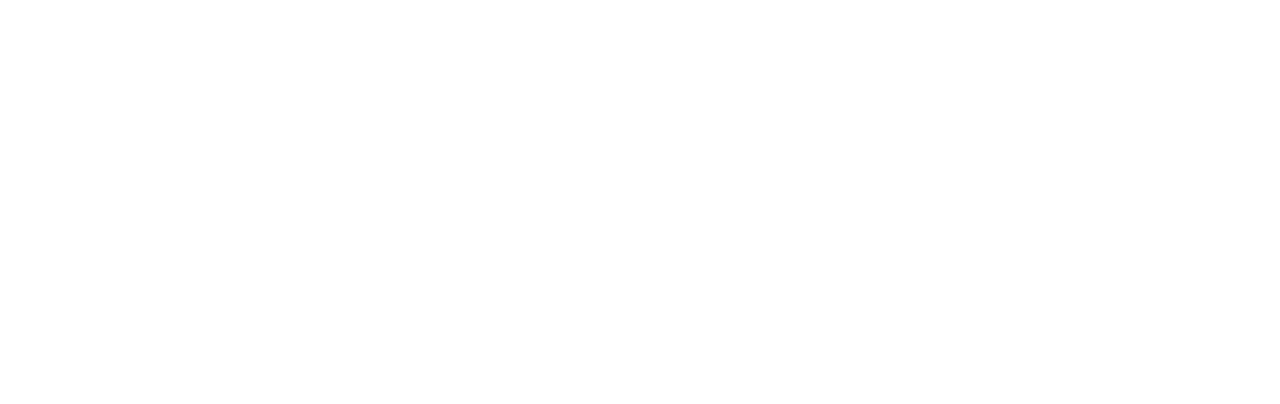
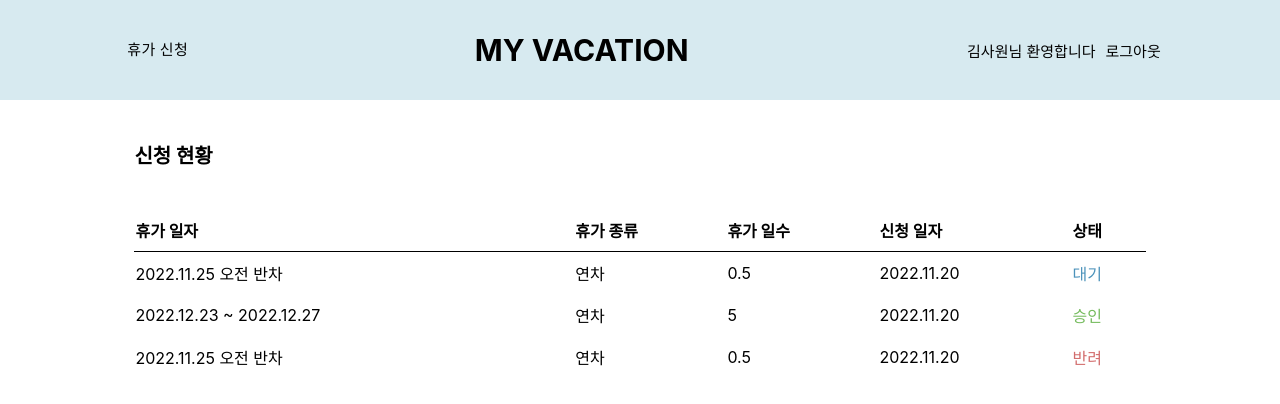
Before and after one commit to aeriheo/Vacation-Request, a React (Create React App) app in the folder frontend/: page /requestlist in a window 1280 px wide. Before the commit this address had no page. Shown: the top 404 px of the page. Built offline with nearby package versions, Linux system fonts and the light colour scheme.

Commit message:
[feat] request list 구현

```diff
--- a/frontend/src/App.js
+++ b/frontend/src/App.js
@@ -4,6 +4,7 @@
 import SetPw from './pages/SetPw';
 import Main from './pages/Main';
 import Request from './pages/Request';
+import RequestList from './pages/RequestList';
 
 function App() {
   return (
@@ -14,6 +15,7 @@
         <Route exact path = '/setpw' element={<SetPw/>} />
         <Route exact path = '/home' element={<Main/>} />
         <Route exact path = '/request' element={<Request/>} />
+        <Route exact path = '/requestlist' element={<RequestList/>} />
       </Routes>
     </BrowserRouter>
   );
--- a/frontend/src/components/RequestStatus/index.js
+++ b/frontend/src/components/RequestStatus/index.js
@@ -7,7 +7,7 @@
         <div className='status_wrapper'>
             <div className='status_div'>
                 <div className='status_title'>신청 현황</div>
-                <Button style={{fontWeight:'bold', color:'black'}}>더보기</Button>
+                <Button style={{fontWeight:'bold', color:'black'}} onClick={()=>{window.location.href='/requestlist';}}>더보기</Button>
             </div>
             <div className='status_lists_div'>
                 <div>2022.11.25 오전 반차</div>
--- /dev/null
+++ b/frontend/src/components/RequestTable/index.js
@@ -0,0 +1,45 @@
+import React from 'react';
+import './style.css';
+
+const RequestTable = () =>{
+    return(
+        <div className="requeset_table_wrapper">
+            <table className='request_table'>
+                <thead>
+                    <tr>
+                        <th className='request_table_th'>휴가 일자</th>
+                        <th className='request_table_th'>휴가 종류</th>
+                        <th className='request_table_th'>휴가 일수</th>
+                        <th className='request_table_th'>신청 일자</th>
+                        <th className='request_table_th'>상태</th>
+                    </tr>
+                </thead>
+                <tbody>
+                    <tr>
+                        <td className='request_table_td'>2022.11.25 오전 반차</td>
+                        <td className='request_table_td'>연차</td>
+                        <td className='request_table_td'>0.5</td>
+                        <td className='request_table_td'>2022.11.20</td>
+                        <td className='request_table_td' style={{color:'#4B92BA'}}>대기</td>
+                    </tr>
+                    <tr>
+                        <td className='request_table_td'>2022.12.23 ~ 2022.12.27</td>
+                        <td className='request_table_td'>연차</td>
+                        <td className='request_table_td'>5</td>
+                        <td className='request_table_td'>2022.11.20</td>
+                        <td className='request_table_td' style={{color:'#75BB5D'}}>승인</td>
+                    </tr>
+                    <tr>
+                        <td className='request_table_td'>2022.11.25 오전 반차</td>
+                        <td className='request_table_td'>연차</td>
+                        <td className='request_table_td'>0.5</td>
+                        <td className='request_table_td'>2022.11.20</td>
+                        <td className='request_table_td' style={{color:'#D26C6C'}}>반려</td>
+                    </tr>
+                </tbody>
+            </table>
+        </div>
+    );
+};
+
+export default RequestTable;
--- /dev/null
+++ b/frontend/src/components/RequestTable/style.css
@@ -0,0 +1,22 @@
+.request_table_wrapper{
+    width:100%;
+    display: flex;
+    justify-content: space-between;
+    margin-top:40px;
+}
+
+.request_table{
+    margin-top:40px;
+    width:100%;
+    text-align:left;
+    border-collapse: collapse;
+}
+
+.request_table_th{
+    border-bottom: 1px solid;
+    height:40px;
+}
+
+.request_table_td{
+    height:40px;
+}
--- a/frontend/src/components/header/index.js
+++ b/frontend/src/components/header/index.js
@@ -10,7 +10,10 @@
         <div className='header_div'>
             <Button style={{color:'black', fontSize:'15px'}} onClick={()=>{window.location.href='/request'}}>휴가 신청</Button>
             <div className='title_div' onClick={()=>{window.location.href='/home'}}>MY VACATION</div>
-            <div className='user_div'>{username}님 환영합니다</div>
+            <div className='user_wrapper'>
+                <div className='user_div'>{username}님 환영합니다</div>
+                <div className='logout_div' onClick={()=>{window.location.replace('/')}}>로그아웃</div>
+            </div>
         </div>
     );
 };
--- a/frontend/src/components/header/style.css
+++ b/frontend/src/components/header/style.css
@@ -10,8 +10,21 @@
 .title_div{
     font-size:30px;
     font-weight:bold;
+    cursor:pointer;
 }
 
 .user_div{
     font-size:15px;
 }
+
+.user_wrapper{
+    display:flex;
+    align-items:center;
+
+}
+
+.logout_div{
+    font-size:15px;
+    margin-left:10px;
+    cursor:pointer;
+}
--- a/frontend/src/pages/Login/index.js
+++ b/frontend/src/pages/Login/index.js
@@ -16,6 +16,7 @@
 
     const login = () =>{
         console.log(userid, password);
+        window.location.replace('/home');
     }
     return(
         <div className="div_box">
--- /dev/null
+++ b/frontend/src/pages/RequestList/index.js
@@ -0,0 +1,18 @@
+import React from 'react';
+import Header from '../../components/header';
+import RequestTable from '../../components/RequestTable';
+import './style.css';
+
+const RequestList = () =>{
+    return(
+        <div className="request_wrapper">
+            <Header/>
+            <div className='request_list_wrapper'>
+                <div className='request_list_title'>신청 현황</div>
+                <RequestTable/>
+            </div>
+        </div>
+    );
+};
+
+export default RequestList;
--- /dev/null
+++ b/frontend/src/pages/RequestList/style.css
@@ -0,0 +1,20 @@
+.request_list_wrapper{
+    flex-direction:column;
+    width:79%;
+    margin-top:40px;
+    margin-bottom:50px;
+}
+
+.request_list_title{
+    margin-right:30px;
+    font-size:20px;
+    font-weight:bold;
+}
+
+.request_wrapper{
+    width:100%;
+    display:flex;
+    flex-direction:column;
+    justify-content: center;
+    align-items: center;
+}
```
